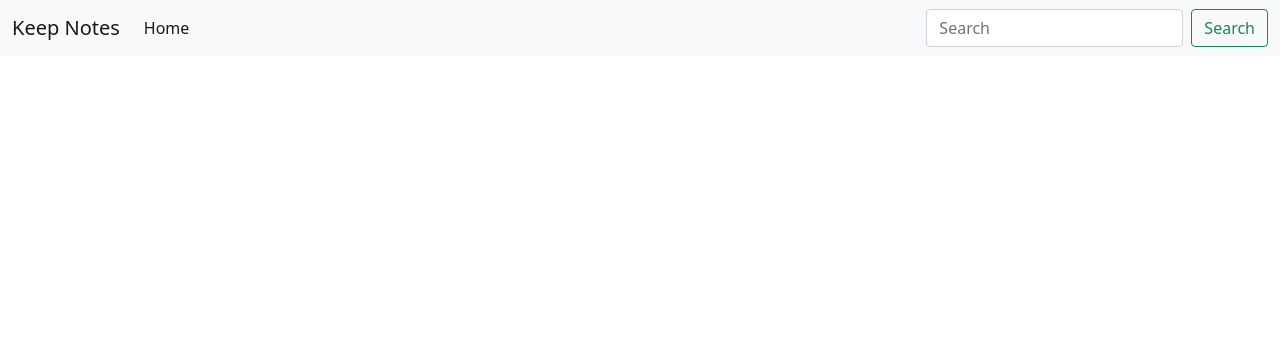
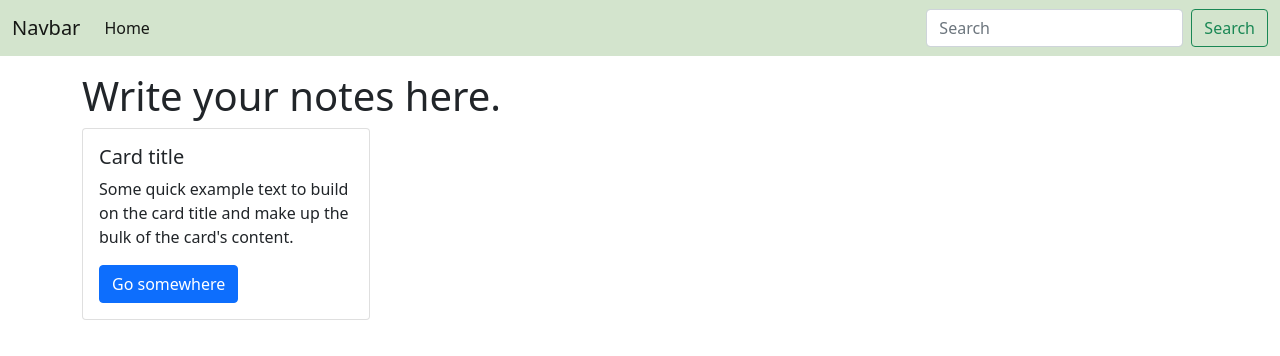
Before and after one commit to shekush/KeepNotes, a plain HTML site: page index.html in a window 1280 px wide. Drawn offline with nearby package versions, Linux system fonts and the light colour scheme.

Commit message:
Changed the Navbar Color and added a card

```diff
--- a/index.html
+++ b/index.html
@@ -19,12 +19,10 @@
 
 
     <!-- NAVIGATION BAR-->
-    <nav class="navbar navbar-expand-lg navbar-light bg-light">
+    <nav class="navbar navbar-expand-lg navbar-light" style="background-color: #D3E4CD;">
         <div class="container-fluid">
-            <a class="navbar-brand" href="#">Keep Notes</a>
-            <button class="navbar-toggler" type="button" data-bs-toggle="collapse"
-                data-bs-target="#navbarSupportedContent" aria-controls="navbarSupportedContent" aria-expanded="false"
-                aria-label="Toggle navigation">
+          <a class="navbar-brand" href="#">Navbar</a>
+          <button class="navbar-toggler" type="button" data-bs-toggle="collapse" data-bs-target="#navbarSupportedContent" aria-controls="navbarSupportedContent" aria-expanded="false" aria-label="Toggle navigation">
             <span class="navbar-toggler-icon"></span>
           </button>
           <div class="collapse navbar-collapse" id="navbarSupportedContent">
@@ -40,6 +38,16 @@
           </div>
         </div>
       </nav>
+      <div class="container my-3">
+          <h1>Write your notes here.</h1>
+          <div class="card" style="width: 18rem;">
+            <div class="card-body">
+              <h5 class="card-title">Card title</h5>
+              <p class="card-text">Some quick example text to build on the card title and make up the bulk of the card's content.</p>
+              <a href="#" class="btn btn-primary">Go somewhere</a>
+            </div>
+          </div>
+      </div>
 </body>
 
 </html>
```
Lines whose indentation alone changed are shown as unchanged.
